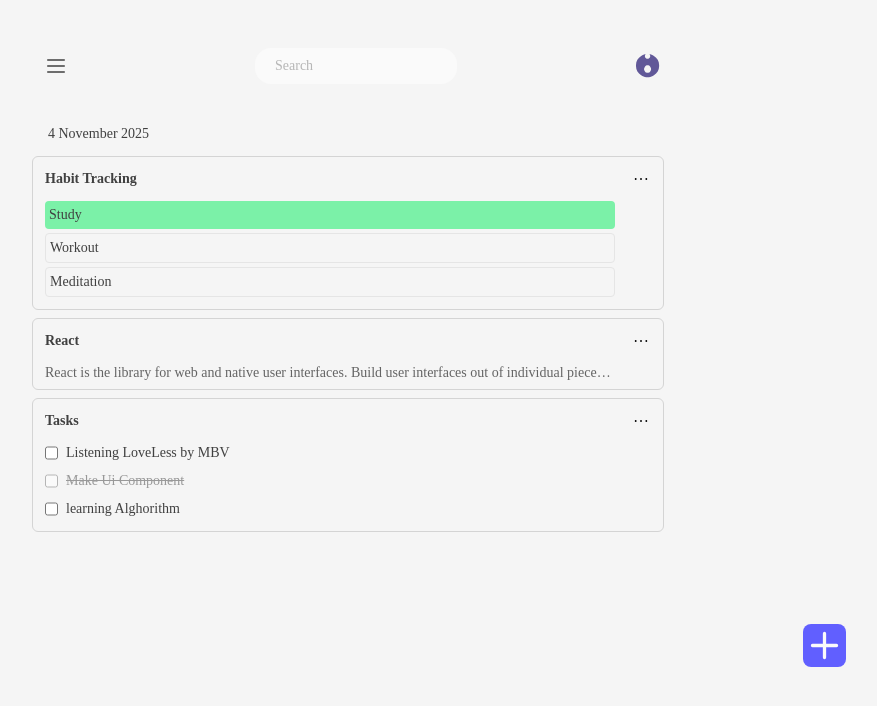
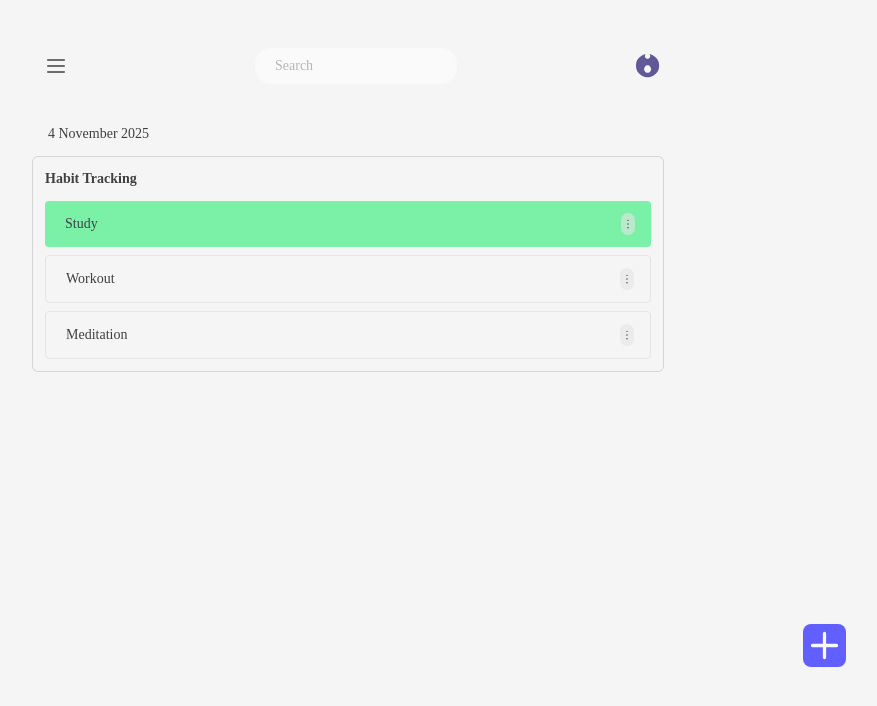
Before and after one commit to burhanudinrabbani666/task-management, a React (Vite) app: page / in a window 1280 px wide. Shown: the top 706 px of the page, without its empty margins (292-1169 px from the left). Built offline with nearby package versions, Linux system fonts and the light colour scheme.

Commit message:
delete button

```diff
--- a/src/app.tsx
+++ b/src/app.tsx
@@ -10,7 +10,7 @@ import {
   DropdownMenuSeparator,
   DropdownMenuTrigger,
 } from "@/components/ui/dropdown-menu";
-import { Plus } from "@phosphor-icons/react";
+import { PlusIcon } from "@phosphor-icons/react";
 
 export default function App() {
   return (
@@ -19,7 +19,7 @@ export default function App() {
       <TaskTab />
       <DropdownMenu>
         <DropdownMenuTrigger className="fixed right-1/9 bottom-1/6 rounded-md bg-indigo-500 p-1 text-neutral-50 hover:bg-indigo-600">
-          <Plus size={35} weight="bold" />
+          <PlusIcon size={35} weight="bold" />
         </DropdownMenuTrigger>
         <DropdownMenuContent className="mr-4">
           <DropdownMenuLabel className="">User Control panel</DropdownMenuLabel>
--- a/src/components/habit-tracking.tsx
+++ b/src/components/habit-tracking.tsx
@@ -1,15 +1,17 @@
-import { Button } from "@/components/ui/button";
-import {
-  DropdownMenu,
-  DropdownMenuTrigger,
-  DropdownMenuContent,
-} from "@/components/ui/dropdown-menu";
-import {
-  PencilCircleIcon,
-  TrashIcon,
-  DotsThreeIcon,
-  HeartIcon,
-} from "@phosphor-icons/react";
+// import { Button } from "@/components/ui/button";
+// import {
+//   DropdownMenu,
+//   DropdownMenuTrigger,
+//   DropdownMenuContent,
+// } from "@/components/ui/dropdown-menu";
+// import {
+//   PencilCircleIcon,
+//   TrashIcon,
+//   DotsThreeIcon,
+//   HeartIcon,
+// } from "@phosphor-icons/react";
+
+import { OverflowMenu } from "./overflow-menu";
 
 const habitData = [
   { id: 1, title: "Study", isDone: true },
@@ -22,7 +24,7 @@ export function Habits() {
     <div className="flex items-start justify-between gap-4 rounded-sm border border-neutral-300 p-3">
       <div className="flex w-full flex-col gap-1 rounded-sm">
         <h3 className="mb-2 font-semibold">Habit Tracking</h3>
-        <ul className="flex flex-col gap-1">
+        <ul className="flex flex-col gap-2">
           {habitData.map((habit) => (
             <HabitItem
               key={habit.id}
@@ -32,7 +34,7 @@ export function Habits() {
           ))}
         </ul>
       </div>
-      <DropdownMenu>
+      {/* <DropdownMenu>
         <DropdownMenuTrigger>
           <DotsThreeIcon className="" size={20} fill="bold" />
         </DropdownMenuTrigger>
@@ -50,7 +52,7 @@ export function Habits() {
             <span>Add Habit</span>
           </Button>
         </DropdownMenuContent>
-      </DropdownMenu>
+      </DropdownMenu> */}
     </div>
   );
 }
@@ -64,14 +66,16 @@ export function HabitItem({
 }) {
   if (isDone) {
     return (
-      <li className="rounded bg-green-300 py-1 indent-1">
+      <li className="flex items-center justify-between rounded bg-green-300 px-4 py-3 indent-1">
         <span>{title}</span>
+        <OverflowMenu />
       </li>
     );
   }
   return (
-    <li className="rounded border border-neutral-200 py-1 indent-1">
+    <li className="flex items-center justify-between rounded border border-neutral-200 px-4 py-3 indent-1">
       <span>{title}</span>
+      <OverflowMenu />
     </li>
   );
 }
--- a/src/components/note-taking.tsx
+++ /dev/null
@@ -1,59 +0,0 @@
-import { Button } from "@/components/ui/button";
-import {
-  DropdownMenu,
-  DropdownMenuTrigger,
-  DropdownMenuContent,
-} from "@/components/ui/dropdown-menu";
-import {
-  PencilCircleIcon,
-  TrashIcon,
-  DotsThreeIcon,
-} from "@phosphor-icons/react";
-
-const noteData = [
-  {
-    id: 1,
-    title: `React`,
-    note: "React is the library for web and native user interfaces. Build user interfaces out of individual pieces called components written in JavaScript.",
-  },
-];
-
-export function NoteItem({ title, notes }: { title: string; notes: string }) {
-  return (
-    <div className="flex h-18 items-start justify-between gap-4 rounded-sm border border-neutral-300 p-3">
-      <div className="flex flex-col gap-1 truncate">
-        <h3 className="mb-2 font-semibold">{title}</h3>
-        <p className="truncate opacity-80">{notes}</p>
-      </div>
-      <DropdownMenu>
-        <DropdownMenuTrigger>
-          <DotsThreeIcon className="" size={20} fill="bold" />
-        </DropdownMenuTrigger>
-        <DropdownMenuContent className="mr-5 flex min-w-fit flex-col gap-1 p-2">
-          <Button className="flex justify-start gap-3 rounded-b-none border border-b-neutral-300 text-neutral-700 hover:underline">
-            <PencilCircleIcon />
-            <span>Edit</span>
-          </Button>
-          <Button className="flex justify-start gap-3 rounded-b-none border border-b-neutral-300 text-neutral-700 hover:underline">
-            <TrashIcon />
-            <span>Delete</span>
-          </Button>
-        </DropdownMenuContent>
-      </DropdownMenu>
-    </div>
-  );
-}
-
-export function NotesRender() {
-  return (
-    <div>
-      {noteData.map((noteData) => (
-        <NoteItem
-          key={noteData.id}
-          title={noteData.title}
-          notes={noteData.note}
-        />
-      ))}
-    </div>
-  );
-}
--- /dev/null
+++ b/src/components/overflow-menu.tsx
@@ -0,0 +1,40 @@
+import {
+  DropdownMenu,
+  DropdownMenuTrigger,
+  DropdownMenuContent,
+  DropdownMenuItem,
+} from "@radix-ui/react-dropdown-menu";
+import {
+  PencilIcon,
+  PlusIcon,
+  TrashIcon,
+  DotsThreeVerticalIcon,
+} from "@phosphor-icons/react";
+
+export function OverflowMenu() {
+  const tailwindForItem = "flex items-center justify-start gap-3 ";
+  return (
+    <DropdownMenu>
+      <DropdownMenuTrigger className="flex items-center rounded-2xl bg-neutral-200/60 py-1">
+        <DotsThreeVerticalIcon color="#333" />
+      </DropdownMenuTrigger>
+      <DropdownMenuContent
+        side="left"
+        className="mr-2 flex flex-col gap-4 rounded-sm bg-neutral-200/90 p-4"
+      >
+        <DropdownMenuItem className={tailwindForItem}>
+          <PencilIcon />
+          <span>Edit</span>
+        </DropdownMenuItem>
+        <DropdownMenuItem className={tailwindForItem}>
+          <PlusIcon />
+          <span>Add notes</span>
+        </DropdownMenuItem>
+        <DropdownMenuItem className={tailwindForItem}>
+          <TrashIcon />
+          <span>Delete</span>
+        </DropdownMenuItem>
+      </DropdownMenuContent>
+    </DropdownMenu>
+  );
+}
--- a/src/components/task-tab.tsx
+++ b/src/components/task-tab.tsx
@@ -1,5 +1,3 @@
-import { NotesRender } from "./note-taking";
-import { Tasks } from "./todolist";
 import { Habits } from "./habit-tracking";
 import dayjs from "dayjs";
 
@@ -14,8 +12,6 @@ export function TaskTab() {
       <div id="content-box" className="w-full">
         <div className="flex flex-col gap-2">
           <Habits />
-          <NotesRender />
-          <Tasks />
         </div>
       </div>
     </div>
--- a/src/components/todolist.tsx
+++ /dev/null
@@ -1,77 +0,0 @@
-import { Button } from "@/components/ui/button";
-import {
-  DropdownMenu,
-  DropdownMenuTrigger,
-  DropdownMenuContent,
-} from "@/components/ui/dropdown-menu";
-import {
-  PencilCircleIcon,
-  TrashIcon,
-  DotsThreeIcon,
-  CheckSquareIcon,
-} from "@phosphor-icons/react";
-
-const taskList = [
-  { id: 1, title: "Listening LoveLess by MBV", isDone: false },
-  { id: 2, title: "Make Ui Component", isDone: true },
-  { id: 3, title: "learning Alghorithm", isDone: false },
-];
-
-export function Tasks() {
-  return (
-    <div className="flex items-start justify-between gap-4 rounded-sm border border-neutral-300 p-3">
-      <div className="flex w-full flex-col gap-1 rounded-sm">
-        <h3 className="mb-2 font-semibold">Tasks</h3>
-        <ul className="flex flex-col gap-2">
-          {taskList.map((taskAlbum) => (
-            <TaskItem
-              key={taskAlbum.id}
-              title={taskAlbum.title}
-              isDone={taskAlbum.isDone}
-            />
-          ))}
-        </ul>
-      </div>
-      <DropdownMenu>
-        <DropdownMenuTrigger>
-          <DotsThreeIcon className="" size={20} fill="bold" />
-        </DropdownMenuTrigger>
-        <DropdownMenuContent className="mr-5 flex min-w-fit flex-col gap-1 p-2">
-          <Button className="flex justify-start gap-3 rounded-b-none border border-b-neutral-300 text-neutral-700 hover:underline">
-            <PencilCircleIcon />
-            <span>Edit</span>
-          </Button>
-          <Button className="flex justify-start gap-3 rounded-b-none border border-b-neutral-300 text-neutral-700 hover:underline">
-            <TrashIcon />
-            <span>Delete</span>
-          </Button>
-          <Button className="flex justify-start gap-3 rounded-b-none border border-b-neutral-300 text-neutral-700 hover:underline">
-            <CheckSquareIcon />
-            <span>Add Habit</span>
-          </Button>
-        </DropdownMenuContent>
-      </DropdownMenu>
-    </div>
-  );
-}
-
-export function TaskItem({
-  title,
-  isDone,
-}: {
-  title: string;
-  isDone: boolean;
-}) {
-  if (isDone) {
-    return (
-      <li className="flex gap-2 line-through opacity-50">
-        <input type="checkbox" /> {title}
-      </li>
-    );
-  }
-  return (
-    <li className="flex gap-2">
-      <input type="checkbox" /> {title}
-    </li>
-  );
-}
--- a/src/components/ui/button.tsx
+++ b/src/components/ui/button.tsx
@@ -20,18 +20,9 @@ const buttonVariants = cva(
           "hover:bg-accent hover:text-accent-foreground dark:hover:bg-accent/50",
         link: "text-primary underline-offset-4 hover:underline",
       },
-      size: {
-        default: "h-9 px-4 py-1 has-[>svg]:px-3",
-        sm: "h-8 gap-1.5 px-3 has-[>svg]:px-2.5",
-        lg: "h-10 px-6 has-[>svg]:px-4",
-        icon: "size-9",
-        "icon-sm": "size-8",
-        "icon-lg": "size-10",
-      },
     },
     defaultVariants: {
       variant: "default",
-      size: "default",
     },
   },
 );
@@ -39,7 +30,6 @@ const buttonVariants = cva(
 function Button({
   className,
   variant,
-  size,
   asChild = false,
   ...props
 }: React.ComponentProps<"button"> &
@@ -51,7 +41,7 @@ function Button({
   return (
     <Comp
       data-slot="button"
-      className={cn(buttonVariants({ variant, size, className }))}
+      className={cn(buttonVariants({ variant, className }))}
       {...props}
     />
   );
--- a/src/components/ui/dropdown-menu.tsx
+++ b/src/components/ui/dropdown-menu.tsx
@@ -40,7 +40,7 @@ function DropdownMenuContent({
         data-slot="dropdown-menu-content"
         sideOffset={sideOffset}
         className={cn(
-          "bg-popover text-popover-foreground data-[state=open]:animate-in data-[state=closed]:animate-out data-[state=closed]:fade-out-0 data-[state=open]:fade-in-0 data-[state=closed]:zoom-out-95 data-[state=open]:zoom-in-95 data-[side=bottom]:slide-in-from-top-2 data-[side=left]:slide-in-from-right-2 data-[side=right]:slide-in-from-left-2 data-[side=top]:slide-in-from-bottom-2 z-50 max-h-(--radix-dropdown-menu-content-available-height) min-w-[8rem] origin-(--radix-dropdown-menu-content-transform-origin) overflow-x-hidden overflow-y-auto rounded-md border bg-neutral-200 p-1 shadow-md",
+          "text-popover-foreground data-[state=open]:animate-in data-[state=closed]:animate-out data-[state=closed]:fade-out-0 data-[state=open]:fade-in-0 data-[state=closed]:zoom-out-95 data-[state=open]:zoom-in-95 data-[side=bottom]:slide-in-from-top-2 data-[side=left]:slide-in-from-right-2 data-[side=right]:slide-in-from-left-2 data-[side=top]:slide-in-from-bottom-2 z-50 max-h-(--radix-dropdown-menu-content-available-height) origin-(--radix-dropdown-menu-content-transform-origin) overflow-x-hidden overflow-y-auto rounded-md border bg-neutral-200 p-4 shadow-md",
           className,
         )}
         {...props}
```
